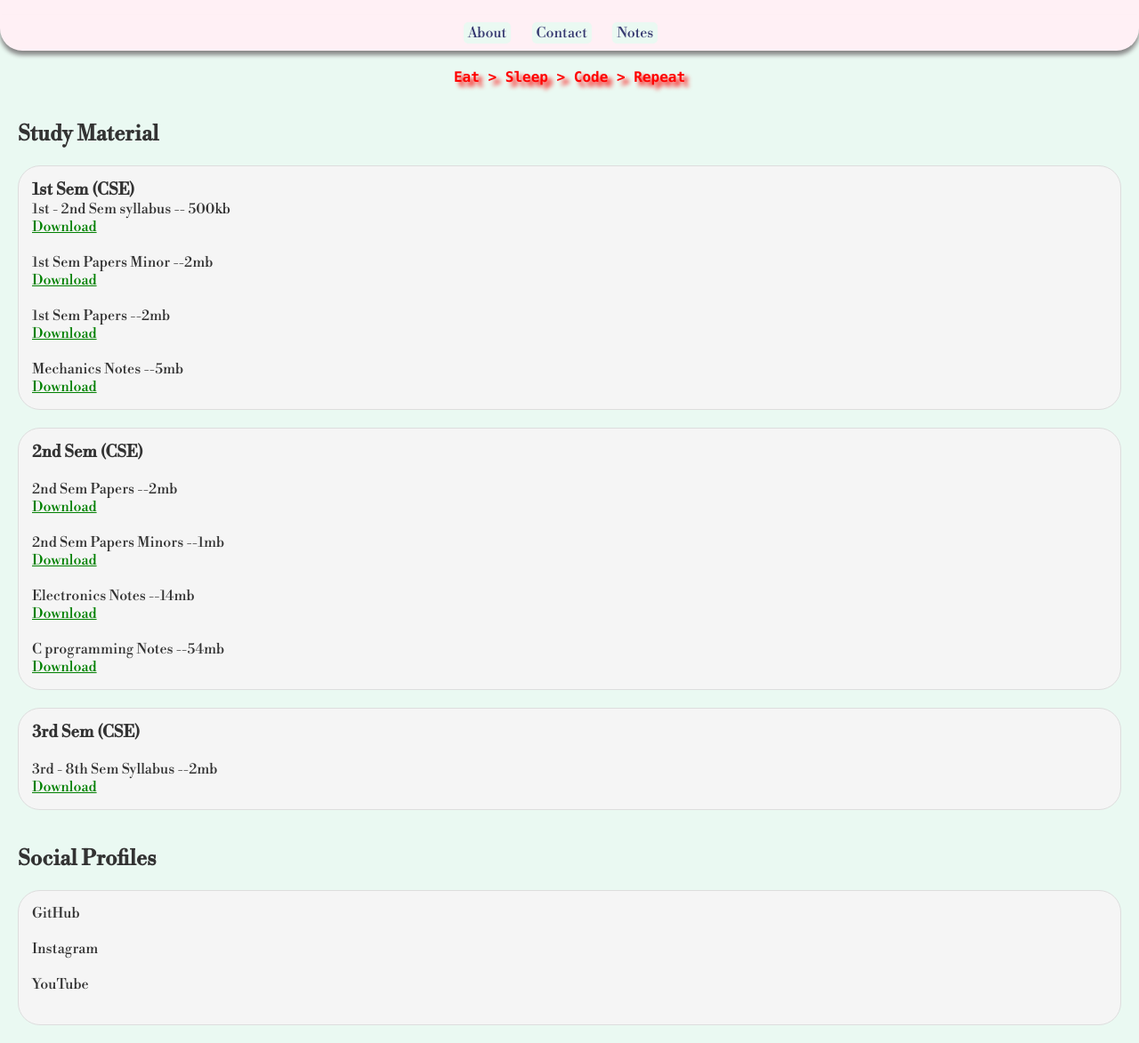
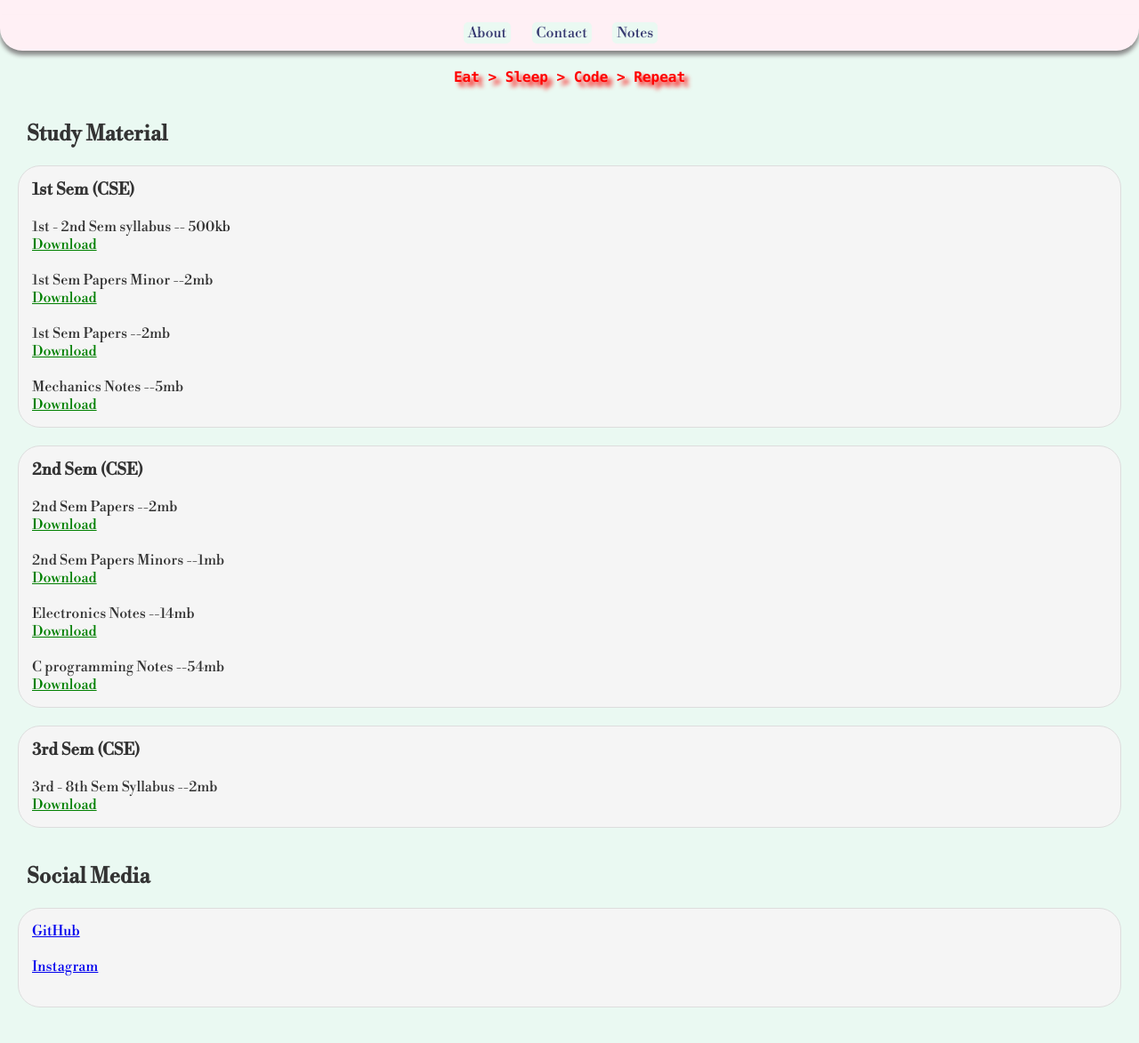
Before and after one commit to huzaifakhter/huzaifakhter.github.io, a plain HTML site: page index.html in a window 1280 px wide. Shown: the part 83-1256 px from the top of the page at 89% size. Drawn offline with nearby package versions, Linux system fonts and the light colour scheme.

Commit message:
Update index.html

```diff
--- a/index.html
+++ b/index.html
@@ -3,9 +3,10 @@
 <head>
     <meta charset="UTF-8">
     <meta name="viewport" content="width=device-width, initial-scale=1.0">
-    <link rel="preconnect" href="https://fonts.googleapis.com">
+   <link rel="preconnect" href="https://fonts.googleapis.com">
 <link rel="preconnect" href="https://fonts.gstatic.com" crossorigin>
-<link href="https://fonts.googleapis.com/css2?family=Bodoni+Moda:opsz@6..96&family=Libre+Bodoni&display=swap" rel="stylesheet"><link rel="stylesheet" href="styles.css">
+<link href="https://fonts.googleapis.com/css2?family=Bodoni+Moda:opsz@6..96&family=Libre+Bodoni&family=Noto+Sans&display=swap" rel="stylesheet">
+  <link rel="stylesheet" href="styles.css">
     <title>Huzaif Akhter - Portfolio</title>
 </head>
 <body>
@@ -26,11 +27,13 @@
 
     <div class="centertxt">Eat > Sleep > Code > Repeat</div>
 
+  <!--<img src="img2.png" width=100%>-->
+
     <section id="notes">
-        <h2>Study Material</h2>
+        <h2 style="margin-left: 10px;">Study Material</h2>
         <div class="sem1">
-            <h3>1st Sem (CSE)</h3>
-<s1>1st - 2nd Sem syllabus  -- 500kb<br></s1>
+            <h3>1st Sem (CSE)<br></h3>
+<s1><br>1st - 2nd Sem syllabus  -- 500kb<br></s1>
 <a href="https://www.dropbox.com/scl/fi/c4xzvpbkdz4344nm2jizs/CSE_syllabus_KU.pdf?rlkey=3u4ydxptrocndfbxjde51rr0q&dl=1"download>Download<br></a>
 
             <s1><br>1st Sem Papers Minor --2mb<br></s1>
@@ -76,12 +79,13 @@
         <!-- Add more project divs as needed -->
     </section>
 
-    <section id="contact">
-        <h2>Social Profiles</h2>
+    <section id="cont">
+        <h2 style="margin-left: 10px;">Social Media</h2>
       <div class="scm">
-        <s1>GitHub<br><br></s1>
-        <s1>Instagram<br><br></s1>
-        <s1>YouTube<br><br></s1>
+        <a href="https://github.com/huzaifakhter">GitHub<br><br></a>
+        <a href="https://instagram.com/profile.huzaif?utm_source=qr&igshid=YzU1NGVlODEzOA==">Instagram<br><br></a>
+
+
       </div>
 
     </section>
```
